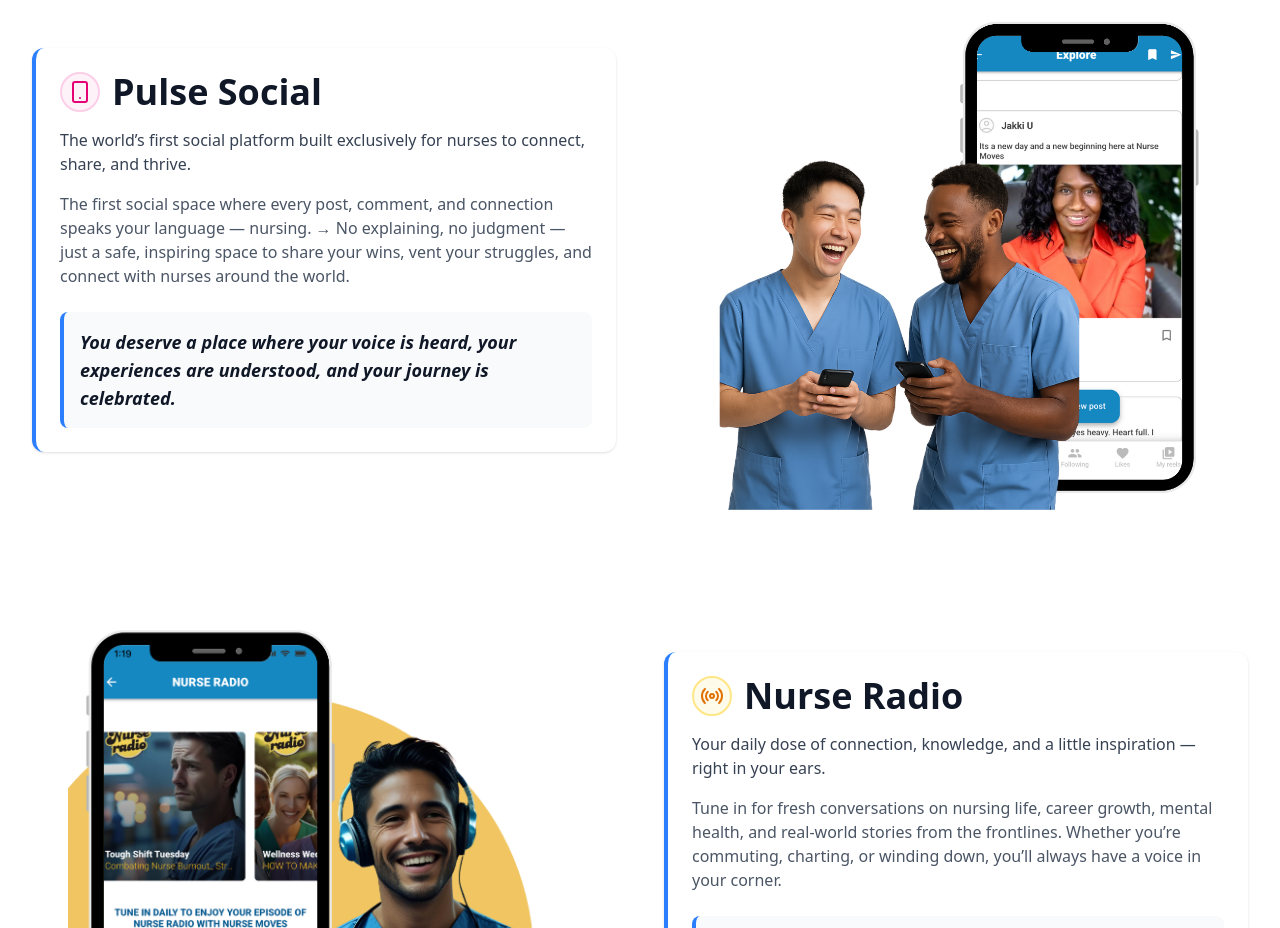
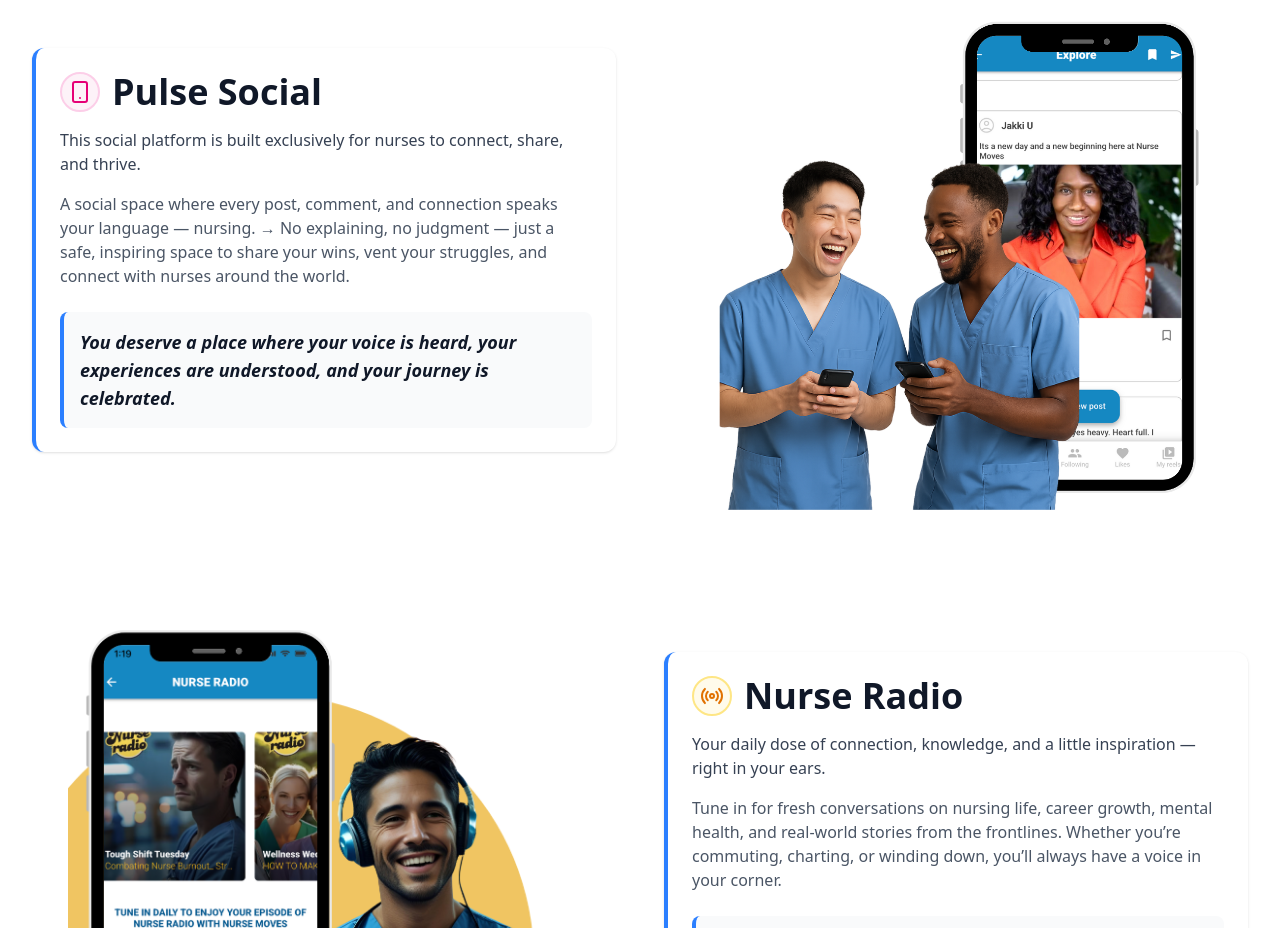
Before and after one commit to Thisalzzz/nursemoves-landing-, a React (Vite) app: page / in a window 1280 px wide. Shown: the part 1680-2608 px from the top of the page. Built offline with nearby package versions, Linux system fonts and the light colour scheme.

Commit message:
wordings

```diff
--- a/src/components/ScreenshotSection.jsx
+++ b/src/components/ScreenshotSection.jsx
@@ -24,8 +24,8 @@ const FeatureSection = () => {
     {
       id: 2,
       title: 'Pulse Social',
-      description: 'The world’s first social platform built exclusively for nurses to connect, share, and thrive.',
-      description2: "The first social space where every post, comment, and connection speaks your language — nursing. → No explaining, no judgment — just a safe, inspiring space to share your wins, vent your struggles, and connect with nurses around the world.",
+      description: 'This social platform is built exclusively for nurses to connect, share, and thrive.',
+      description2: "A social space where every post, comment, and connection speaks your language — nursing. → No explaining, no judgment — just a safe, inspiring space to share your wins, vent your struggles, and connect with nurses around the world.",
       highlight: 'You deserve a place where your voice is heard, your experiences are understood, and your journey is celebrated.',
       phoneImage: pulse,
       reverse: true,
```
Also changed, not shown: public/site.webmanifest.
